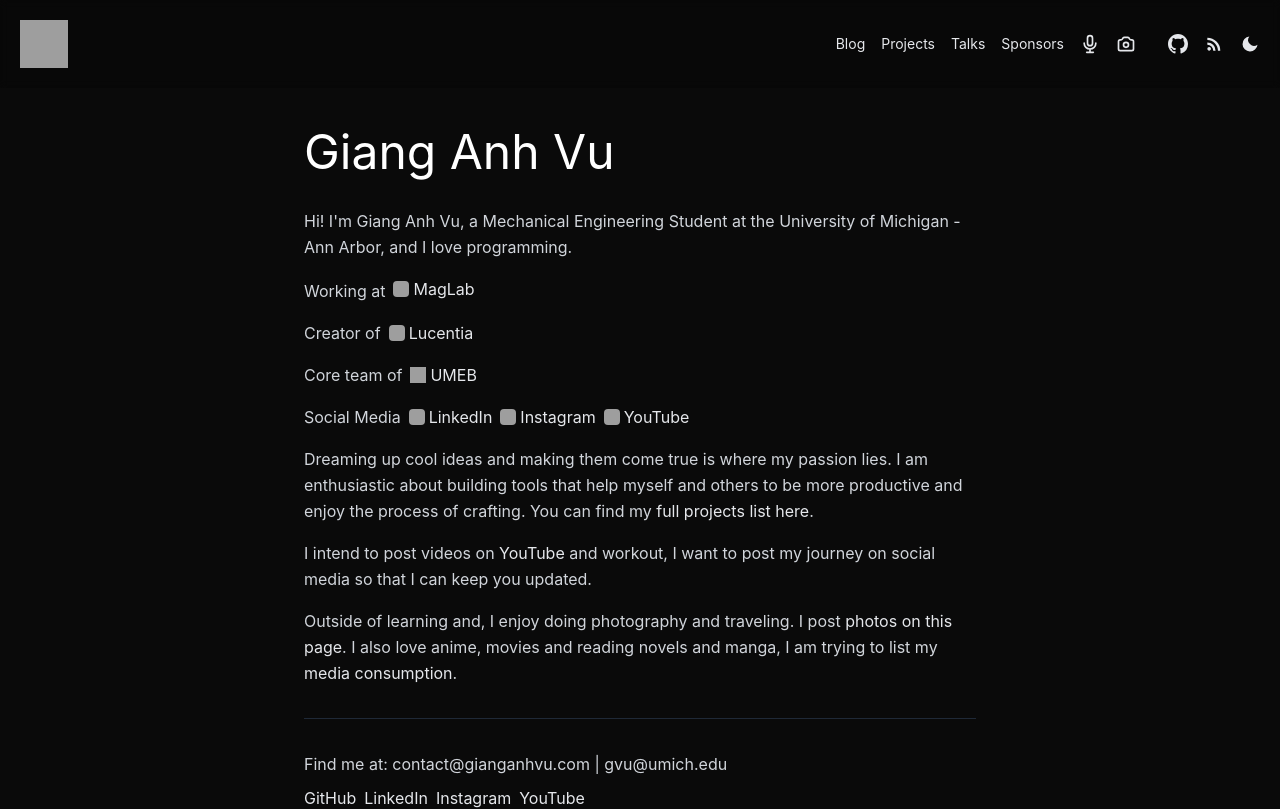
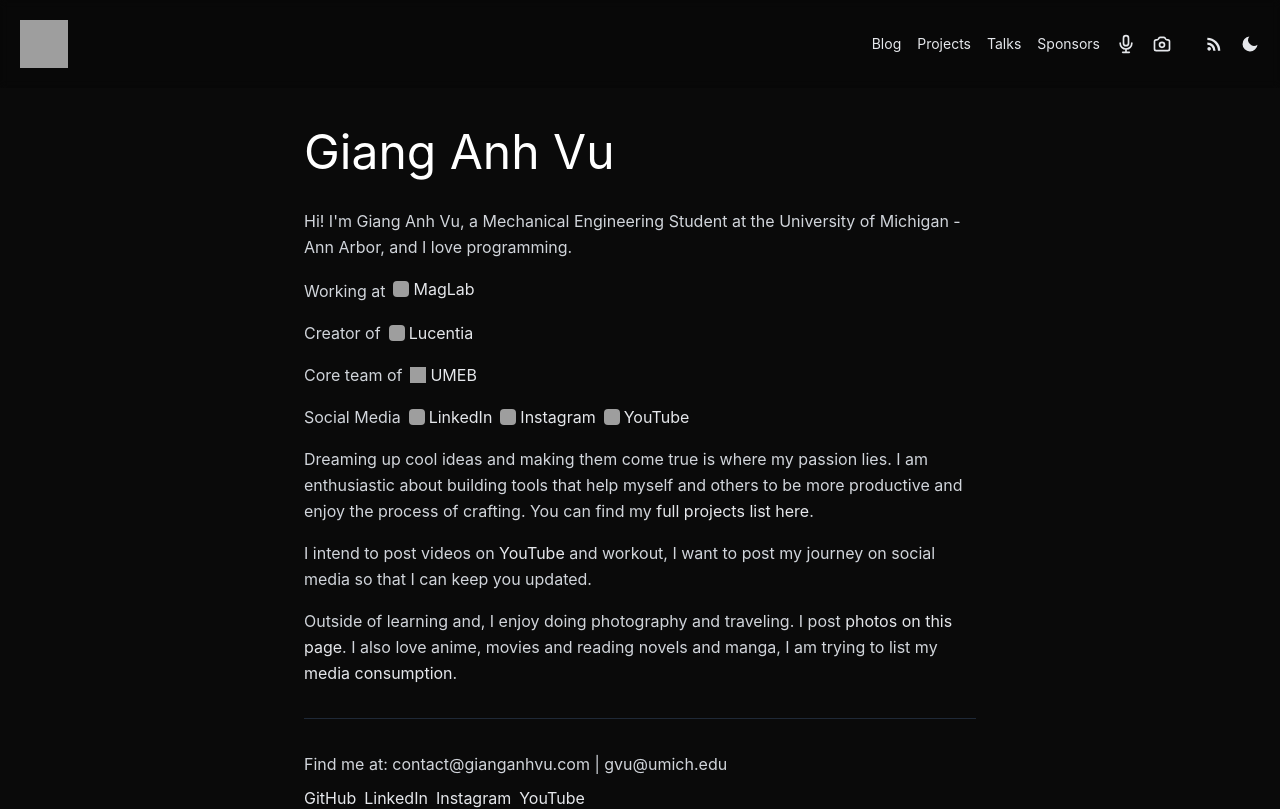
Before and after one commit to gvu07/Clone1, a Next.js app: page / in a window 1280 px wide. Shown: the top 809 px of the page. Built offline with nearby package versions, Linux system fonts and the light colour scheme; grey boxes are pictures that could not be loaded; a web font is replaced by a local one.

Commit message:
Remove GitHub link and keep RSS link in Header

```diff
--- a/src/components/Header.tsx
+++ b/src/components/Header.tsx
@@ -62,16 +62,7 @@
             className="hidden md:block hover:text-white transition-colors"
             title="GitHub"
           >
-            <svg className="w-5 h-5" fill="currentColor" viewBox="0 0 24 24">
-              <path d="M12 0C5.37 0 0 5.37 0 12c0 5.31 3.435 9.795 8.205 11.385.6.105.825-.255.825-.57 0-.285-.015-1.23-.015-2.235-3.015.555-3.795-.735-4.035-1.41-.135-.345-.72-1.41-1.23-1.695-.42-.225-1.02-.78-.015-.795.945-.015 1.62.87 1.845 1.23 1.08 1.815 2.805 1.305 3.495.99.105-.78.42-1.305.765-1.605-2.67-.3-5.46-1.335-5.46-5.925 0-1.305.465-2.385 1.23-3.225-.12-.3-.54-1.53.12-3.18 0 0 1.005-.315 3.3 1.23.96-.27 1.98-.405 3-.405s2.04.135 3 .405c2.295-1.56 3.3-1.23 3.3-1.23.66 1.65.24 2.88.12 3.18.765.84 1.23 1.905 1.23 3.225 0 4.605-2.805 5.625-5.475 5.925.435.375.81 1.095.81 2.22 0 1.605-.015 2.895-.015 3.3 0 .315.225.69.825.57A12.02 12.02 0 0024 12c0-6.63-5.37-12-12-12z"/>
-            </svg>
-          </Link>
-          <Link
-            href="/feed.xml"
-            target="_blank"
-            className="hidden md:block hover:text-white transition-colors"
-            title="RSS"
-          >
+
             <svg className="w-5 h-5" fill="currentColor" viewBox="0 0 24 24">
               <path d="M6.18 15.64a2.18 2.18 0 0 1 2.18 2.18C8.36 19 7.38 20 6.18 20C5 20 4 19 4 17.82a2.18 2.18 0 0 1 2.18-2.18M4 4.44A15.56 15.56 0 0 1 19.56 20h-2.83A12.73 12.73 0 0 0 4 7.27V4.44m0 5.66a9.9 9.9 0 0 1 9.9 9.9h-2.83A7.07 7.07 0 0 0 4 12.93V10.1Z"/>
             </svg>
```
